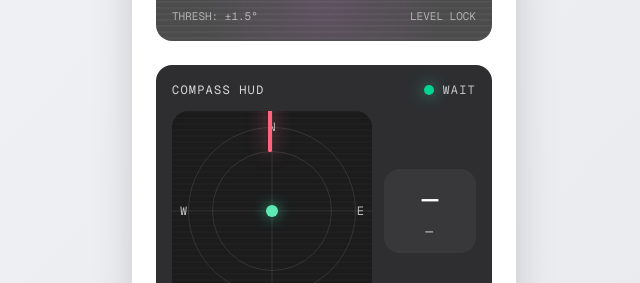
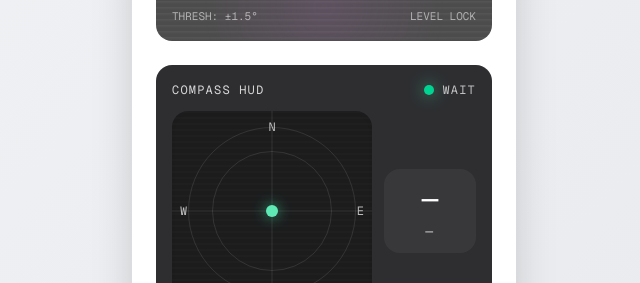
Before and after one commit to btollotus/cal-test-01, a Next.js app: page / in a window 1280 px wide. Shown: the part 535-818 px from the top of the page, without its empty margins (316-956 px from the left). Built offline with nearby package versions, Linux system fonts and the light colour scheme; no server answers; the database is empty.

Commit message:
deploy: intro + online stats

```diff
--- a/components/CompassWidget.tsx
+++ b/components/CompassWidget.tsx
@@ -129,11 +129,14 @@ export default function CompassWidget() {
           <div className="absolute left-1/2 bottom-2 -translate-x-1/2 font-mono text-xs text-white/70">S</div>
           <div className="absolute left-2 top-1/2 -translate-y-1/2 font-mono text-xs text-white/70">W</div>
 
-          {/* 바늘(북쪽) */}
-          <div
-            className="absolute left-1/2 top-1/2 h-[42%] w-1 -translate-x-1/2 -translate-y-[85%] origin-bottom rounded-full bg-rose-400 shadow-[0_0_18px_rgba(251,113,133,0.7)] transition-transform duration-100"
-            style={{ transform: `translate(-50%, -85%) rotate(${rot}deg)` }}
-          />
+{/* 바늘(북쪽) - 중앙 회전 고정 */}
+<div
+  className="absolute left-1/2 top-1/2 transition-transform duration-100"
+  style={{ transform: `translate(-50%, -50%) rotate(${rot}deg)` }}
+>
+  <div className="h-[42%] w-1 origin-bottom -translate-y-[85%] rounded-full bg-rose-400 shadow-[0_0_18px_rgba(251,113,133,0.7)]" />
+</div>
+
           {/* 중심 점 */}
           <div className="absolute left-1/2 top-1/2 h-3 w-3 -translate-x-1/2 -translate-y-1/2 rounded-full bg-emerald-300 shadow-[0_0_14px_rgba(52,211,153,0.8)]" />
         </div>
```
